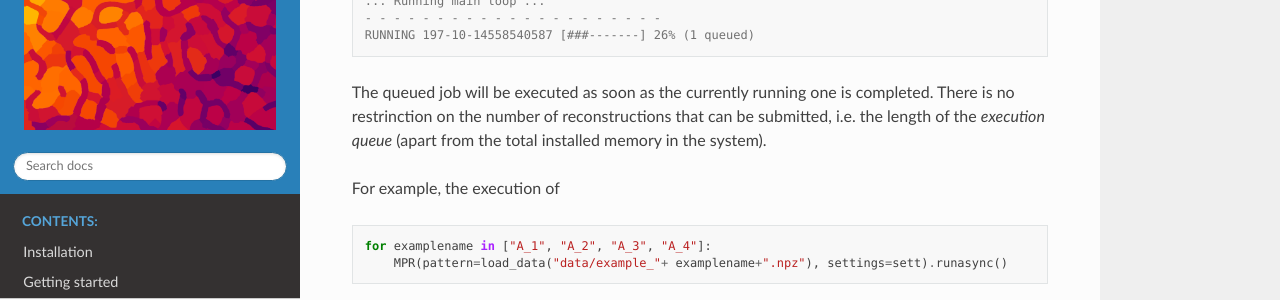
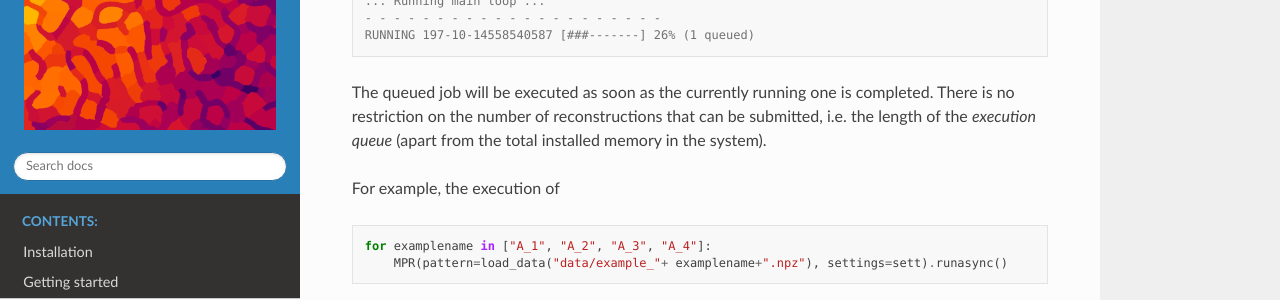
Before and after one commit to MasterSPP/S_SPI_SPRING, a Sphinx documentation site: the page built from docs/source/workflow.rst, in a window 1280 px wide and 900 px high, scrolled down 3428 px. Shown: the part 175-475 px from the top of the window. Built offline with Sphinx 7.4.7 and the Read the Docs theme 3.1.0, drawn with Linux system fonts in a browser that asks for light colours; pages that are not in the unit, such as notebooks, are missing from menus.

Commit message:
docs updated (Filipe)

```diff
--- a/docs/source/hardware.rst
+++ b/docs/source/hardware.rst
@@ -59,7 +59,7 @@ This option has to be enabled at installation time (see also :doc:`install`) by
 
 .. code:: console
 
-    $ WITH_NVCC=On python3 -m pip install .
+    $ WITH_NVML=On python3 -m pip install .
 
 
 In this way, when the reconstruction is launched via the :meth:`spring.MPR.run` or :meth:`spring.MPR.runasync`, the current load on the available GPUs is inspected and those with less computing load are selected.
--- a/docs/source/install.rst
+++ b/docs/source/install.rst
@@ -119,7 +119,7 @@ If you want to create a new environment:
 .. code-block:: console
 
     $ module load conda/3.9
-    $ conda create env_name
+    $ conda create -n env_name
 
 Navigate to the root of the spring repository and install with the usual ``pip`` command:
 
--- a/docs/source/workflow.rst
+++ b/docs/source/workflow.rst
@@ -164,7 +164,7 @@ The ``hv.livelog()`` will still show the same output about the running reconstru
   RUNNING 197-10-14558540587 [###-------] 26% (1 queued)
 
 The queued job will be executed as soon as the currently running one is completed.
-There is no restrinction on the number of reconstructions that can be submitted, i.e. the length of the *execution queue* (apart from the total installed memory in the system).
+There is no restriction on the number of reconstructions that can be submitted, i.e. the length of the *execution queue* (apart from the total installed memory in the system).
 
 
 For example, the execution of
```
